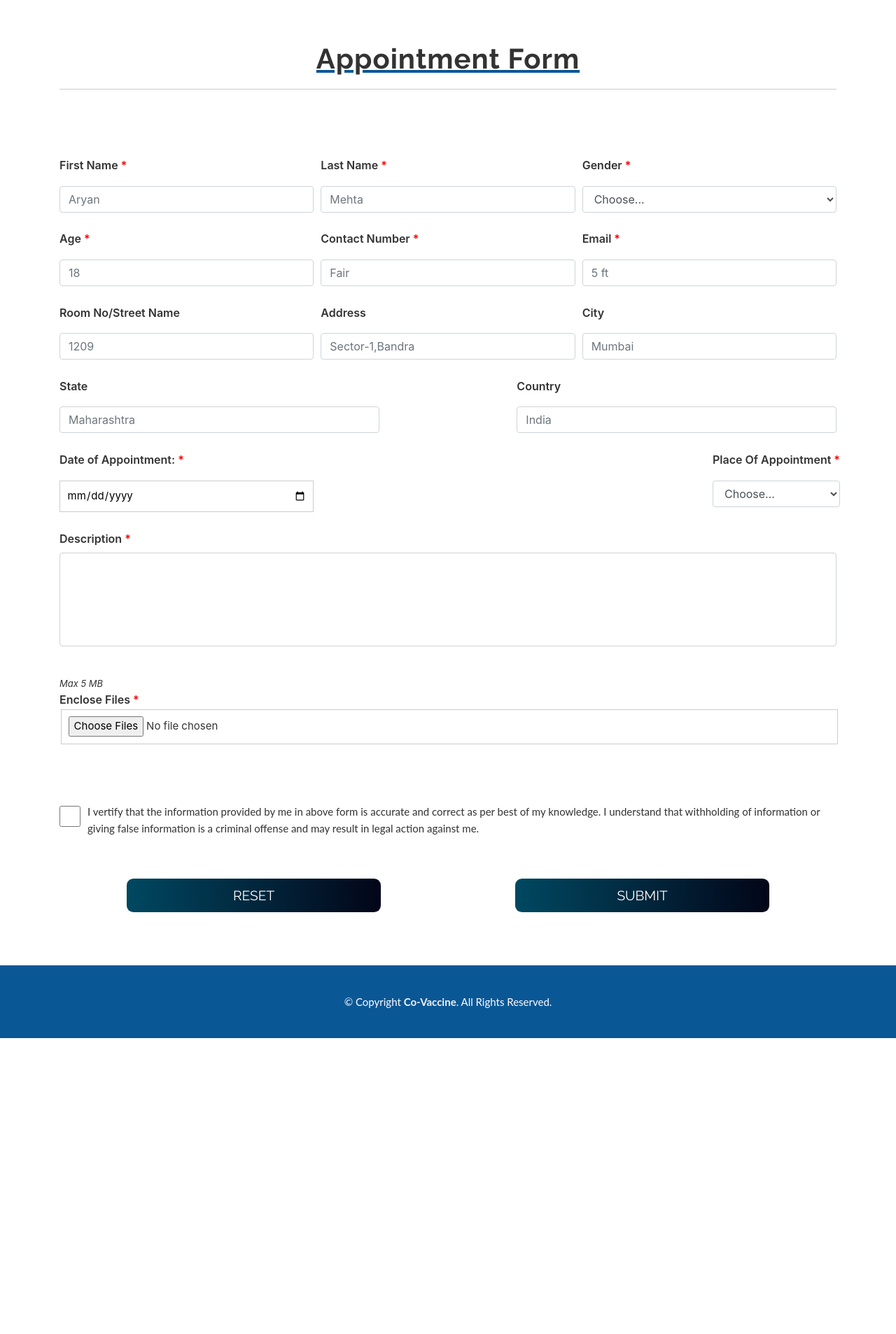
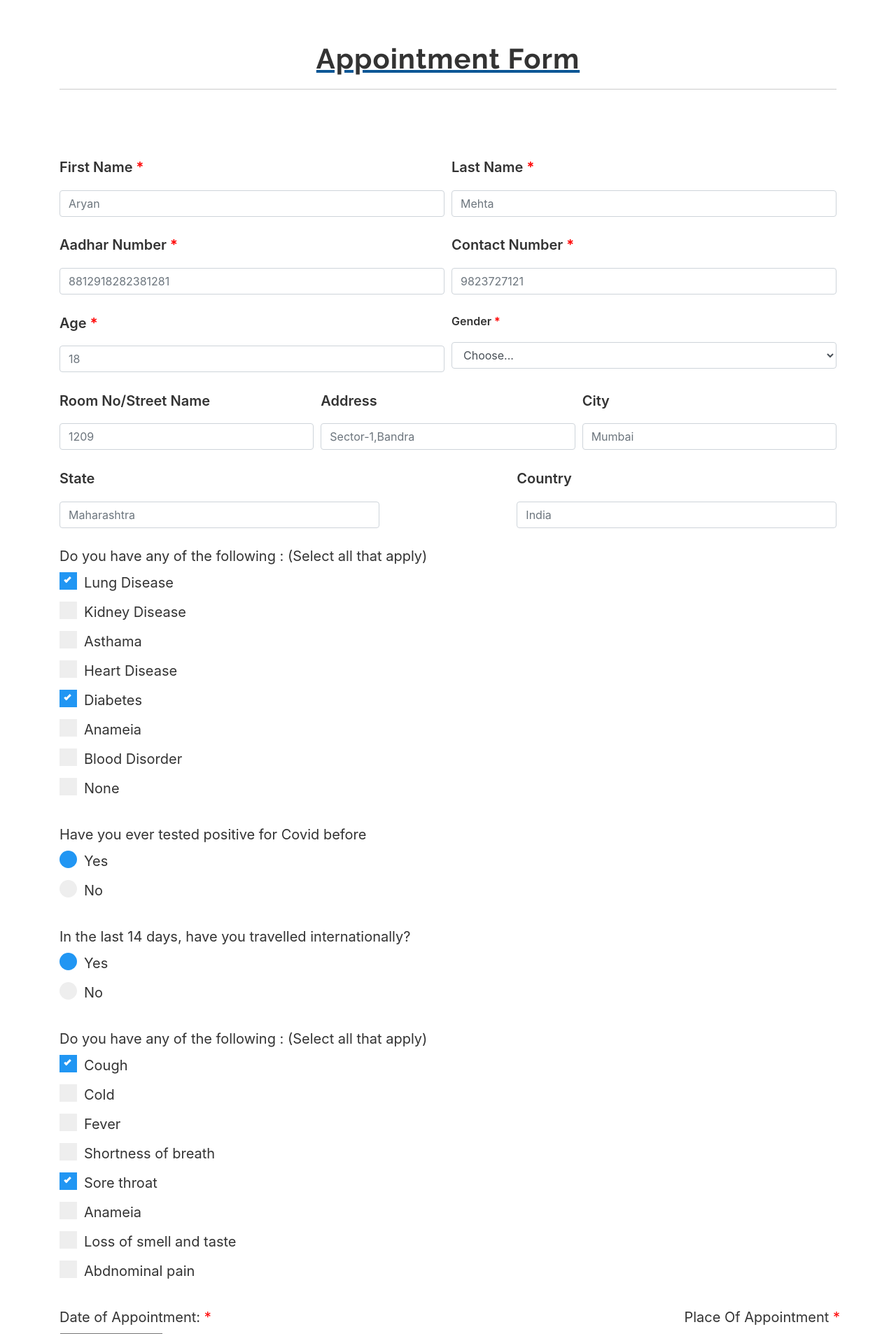
Before and after one commit to Marmik198/Co_Vaccine, a Django app: page /appointment in a window 1280 px wide. Shown: the top 1907 px of the page at 70% size. Before the commit the page ends 1484 px from the top, so only its background shows below. Run offline with Django 3.2, Linux system fonts and the light colour scheme; some libraries are stand-ins or nearby versions.

Commit message:
appointment form tweaks

```diff
--- a/home/templates/home/appointment.html
+++ b/home/templates/home/appointment.html
@@ -24,7 +24,6 @@
     <!-- Custom CSS -->
     <link rel="stylesheet" href="{% static 'home/css/styles.css' %}">
     <link rel="stylesheet" href="{% static 'home/css/forms.css' %}">
-
 </head>
 
 <body>
@@ -36,16 +35,36 @@
         <form enctype="multipart/form-data">
 
             <div class="form-row">
-                    <div class="form-group col-md-4">
-                        <label class="complaint-form-label" for="firstName">First Name <span style="color:red">*</span></label>
+                <div class="form-group col-md-6">
+                    <label class="form-label" for="firstName">First Name <span style="color:red">*</span></label>
                     <input type="text" class="form-control" id=firstName name="firstName" placeholder="Aryan" required>
                 </div>
 
-                    <div class="form-group col-md-4">
-                        <label class="complaint-form-label" for="lastname">Last Name <span style="color:red">*</span></label>
+                <div class="form-group col-md-6">
+                    <label class="form-label" for="lastname">Last Name <span style="color:red">*</span></label>
                     <input type="text" class="form-control" id="lastname" name="lastname" placeholder="Mehta" required>
                 </div>
-                    <div class="form-group col-md-4">
+            </div>
+
+            <div class="form-row">
+                <div class="form-group col-md-6">
+                    <label class="form-label" for="age">Aadhar Number <span style="color:red">*</span></label>
+                    <input type="text" class="form-control" id="aadhar" name="aadhar" placeholder="8812918282381281" required>
+                </div>
+
+
+                <div class="form-group col-md-6">
+                    <label class="form-label" for="contact">Contact Number <span style="color:red">*</span></label>
+                    <input type="text" class="form-control" id="contact" name="contact" placeholder="9823727121" required>
+                </div>
+            </div>
+
+            <div class="form-row">
+                <div class="form-group col-md-6">
+                    <label class="form-label" for="age">Age <span style="color:red">*</span></label>
+                    <input type="num" class="form-control" id="age" name="age" placeholder="18" required>
+                </div>
+                <div class="form-group col-md-6">
                     <label class="complaint-form-label" for="Gender">Gender <span style="color:red">*</span></label>
                     <select name="gender" required class="form-control" id="gender" style="margin-top: 10px">
                         <option value="" default>Choose...</option>
@@ -58,56 +77,147 @@
 
             <div class="form-row">
                 <div class="form-group col-md-4">
-                        <label class="complaint-form-label" for="age">Age <span style="color:red">*</span></label>
-                        <input type="num" class="form-control" id="age" name="age" placeholder="18" required>
-                    </div>
-                    <div class="form-group col-md-4">
-                        <label class="complaint-form-label" for="contact">Contact Number <span style="color:red">*</span></label>
-                        <input type="text" class="form-control" id="contact" name="contact" placeholder="Fair" required>
-                    </div>
-
-                    <div class="form-group col-md-4">
-                        <label class="complaint-form-label" for="email">Email <span style="color:red">*</span></label>
-                        <input type="text" class="form-control" id="email" name="email" placeholder="5 ft" required>
-                    </div>
-                </div>
-
-                <div class="form-row">
-                    <div class="form-group col-md-4">
-                        <label class="complaint-form-label" for="Flatno">Room No/Street Name</label>
+                    <label class="form-label" for="Flatno">Room No/Street Name</label>
                     <input type="text" class="form-control" id="Flatno" name="Flatno" placeholder="1209">
                 </div>
                 <div class="form-group col-md-4">
-                        <label class="complaint-form-label" for="Address">Address</label>
+                    <label class="form-label" for="Address">Address</label>
                     <input type="text" class="form-control" id="Address" name="Address" placeholder="Sector-1,Bandra">
                 </div>
 
                 <div class="form-group col-md-4">
-                        <label class="complaint-form-label" for="City">City</label>
+                    <label class="form-label" for="City">City</label>
                     <input type="text" class="form-control" id="City" name="City" placeholder="Mumbai">
                 </div>
             </div>
 
             <div class="form-row d-flex justify-content-between">
                 <div class="form-group col-md-5">
-                        <label class="complaint-form-label" for="State">State</label>
+                    <label class="form-label" for="State">State</label>
                     <input type="text" class="form-control" id="State" name="State" placeholder="Maharashtra">
                 </div>
 
                 <div class="form-group col-md-5">
-                        <label class="complaint-form-label" for="Country">Country</label>
+                    <label class="form-label" for="Country">Country</label>
                     <input type="text" class="form-control" id="Country" name="Country" placeholder="India">
                 </div>
             </div>
+            <form>
+
+                <label style="font-size:20px;font-weight: 400">Do you have any of the following : (Select all that apply)</label>
+                <label class="custom-container">Lung Disease
+                    <input type="checkbox" checked="checked">
+                    <span class="checkmark"></span>
+                </label>
+
+                <label class="custom-container">Kidney Disease
+                    <input type="checkbox">
+                    <span class="checkmark"></span>
+                </label>
+
+                <label class="custom-container">Asthama
+                    <input type="checkbox">
+                    <span class="checkmark"></span>
+                </label>
+
+                <label class="custom-container">Heart Disease
+                    <input type="checkbox">
+                    <span class="checkmark"></span>
+                </label>
+                <label class="custom-container">Diabetes
+                    <input type="checkbox" checked="checked">
+                    <span class="checkmark"></span>
+                </label>
+
+                <label class="custom-container">Anameia
+                    <input type="checkbox">
+                    <span class="checkmark"></span>
+                </label>
+
+                <label class="custom-container">Blood Disorder
+                    <input type="checkbox">
+                    <span class="checkmark"></span>
+                </label>
+
+                <label class="custom-container">None
+                    <input type="checkbox">
+                    <span class="checkmark"></span>
+                </label>
+            </form>
+            <br>
+            <label style="font-size:20px">Have you ever tested positive for Covid before</label>
+            <label class="custom1-container">Yes
+                <input type="radio" checked="checked" name="radio">
+                <span class="checkmark-1"></span>
+            </label>
+            <label class="custom1-container">No
+                <input type="radio" name="radio">
+                <span class="checkmark-1"></span>
+            </label>
+            <br>
+
+            <label style="font-size:20px">In the last 14 days, have you travelled internationally?</label>
+            <label class="custom1-container">Yes
+                <input type="radio" checked="checked" name="radio-1">
+                <span class="checkmark-1"></span>
+            </label>
+            <label class="custom1-container">No
+                <input type="radio" name="radio-1">
+                <span class="checkmark-1"></span>
+            </label>
+
+            <br>
+
+            <label style="font-size:20px">Do you have any of the following : (Select all that apply)</label>
+            <label class="custom-container">Cough
+                <input type="checkbox" checked="checked">
+                <span class="checkmark"></span>
+            </label>
+
+            <label class="custom-container">Cold
+                <input type="checkbox">
+                <span class="checkmark"></span>
+            </label>
+
+            <label class="custom-container">Fever
+                <input type="checkbox">
+                <span class="checkmark"></span>
+            </label>
+
+            <label class="custom-container">Shortness of breath
+                <input type="checkbox">
+                <span class="checkmark"></span>
+            </label>
+            <label class="custom-container">Sore throat
+                <input type="checkbox" checked="checked">
+                <span class="checkmark"></span>
+            </label>
+
+            <label class="custom-container">Anameia
+                <input type="checkbox">
+                <span class="checkmark"></span>
+            </label>
+
+            <label class="custom-container">Loss of smell and taste
+                <input type="checkbox">
+                <span class="checkmark"></span>
+            </label>
+
+            <label class="custom-container">Abdnominal pain
+                <input type="checkbox">
+                <span class="checkmark"></span>
+            </label>
+
+            <br>
 
             <div class="form-row d-flex justify-content-between">
                 <div class="form-group col-md-4">
-                        <label class="complaint-form-label" for="DOB">Date of Appointment: <span style="color:red">*</span></label>
+                    <label class="form-label" for="DOB">Date of Appointment: <span style="color:red">*</span></label>
                     <input type="date" id="DOB" name="DOB" required>
                 </div>
 
                 <div class="form-group">
-                        <label class="complaint-form-label" for="tenantReason">Place Of Appointment <span style="color:red">*</span></label>
+                    <label class="form-label" for="tenantReason">Place Of Appointment <span style="color:red">*</span></label>
                     <select id="TenantReason" required class="form-control" name="tenantReason" style="margin-top: 10px" onchange="choice(this);">
                         <option value="">Choose...</option>
                         <option value="Education">Education</option>
@@ -119,7 +229,7 @@
             </div>
 
             <div class="form-group">
-                    <label class="complaint-form-label" for="desc">Description <span style="color:red">*</span></label>
+                <label class="form-label" for="desc">Description <span style="color:red">*</span></label>
                 <textarea style="resize: none" class="form-control" id="desc" name="desc" rows="5" required></textarea>
             </div>
 
@@ -128,7 +238,7 @@
             <div class="form-group">
                 <small><i style="font-size: 13px">Max 5 MB</i></small>
                 <br>
-                    <label style="margin: 0" for="image">Enclose Files <span style="color:red">*</span></label>
+                <label style="margin: 0" for="image">Select image *</label>
                 <input style="margin: 2px" type="file" multiple="" id="image" name="image" accept="image/*" required>
             </div>
             <br>
```
Lines whose indentation alone changed are shown as unchanged.
